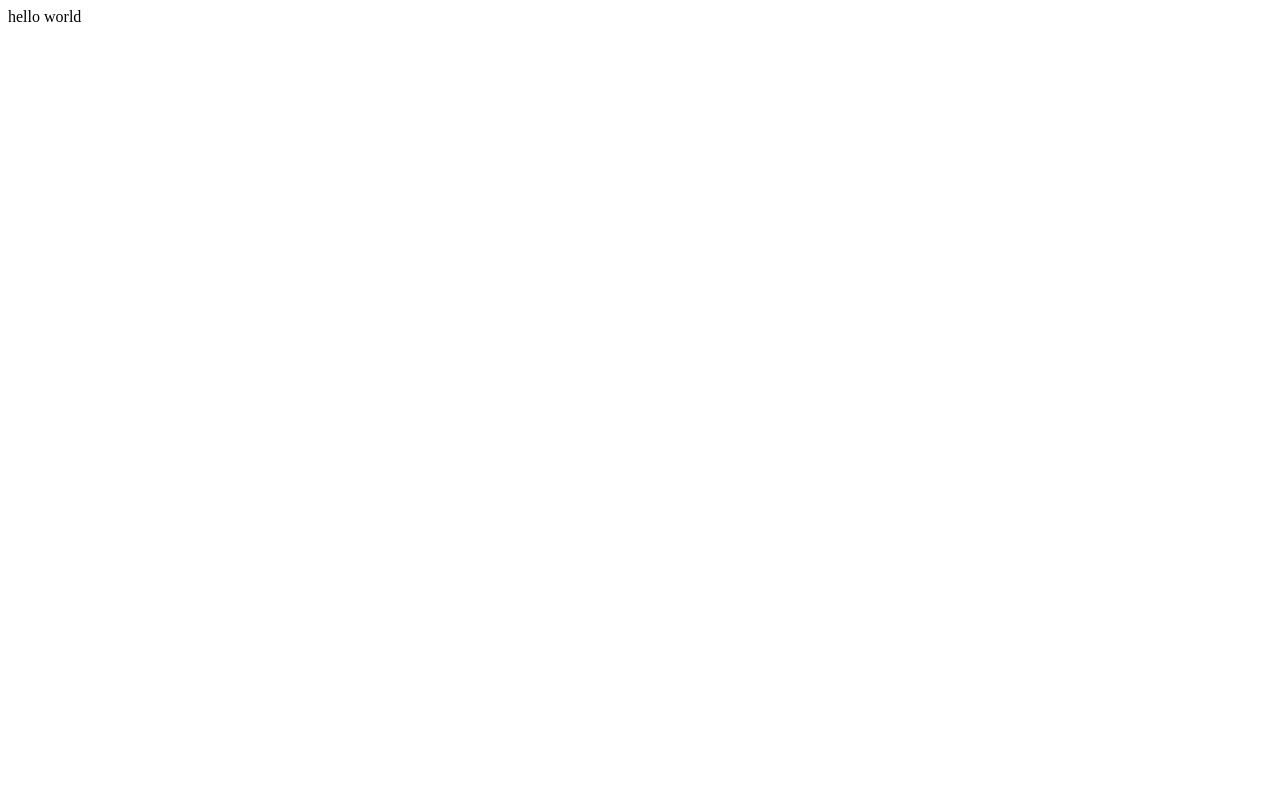
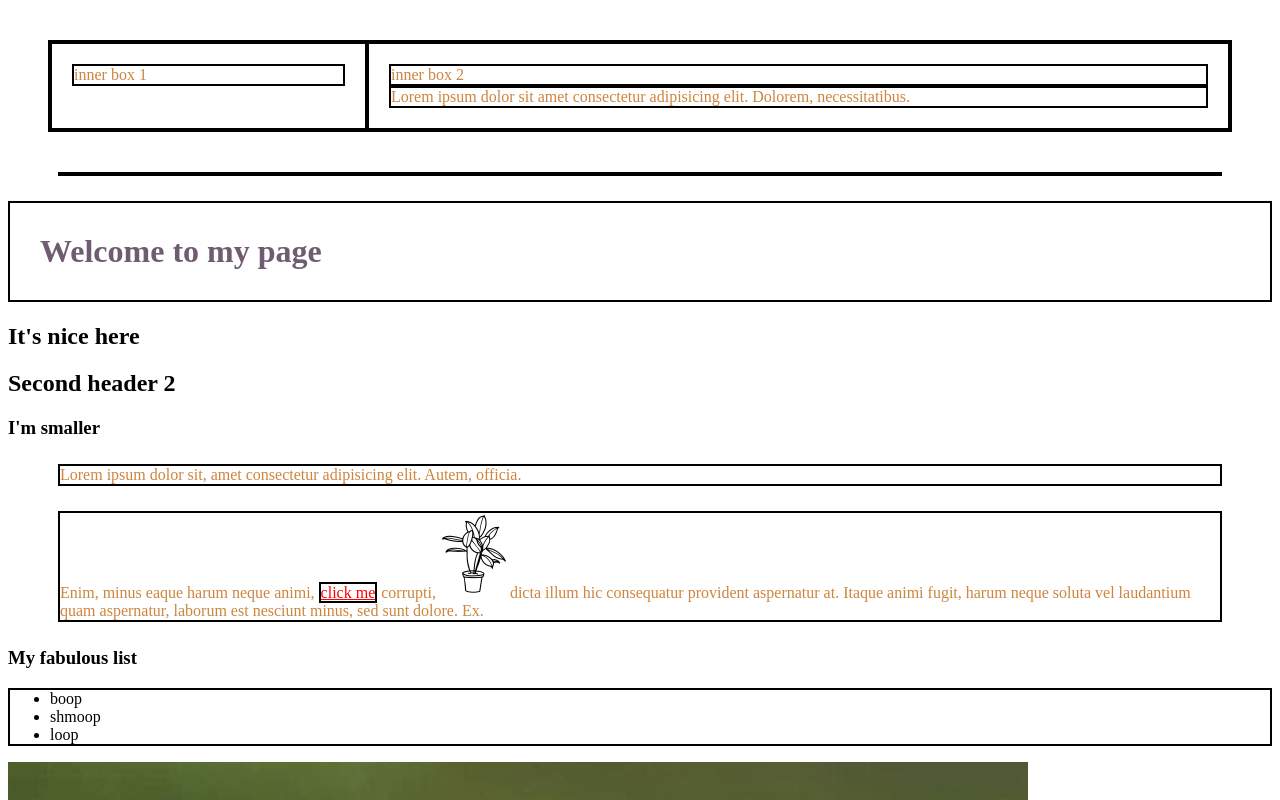
Before and after one commit to alannarisse/alannarisse.github.io, a plain HTML site: page index.html in a window 1280 px wide. Shown: the top 800 px of the page. Drawn offline with Linux system fonts and the light colour scheme.

Commit message:
added content to homepage

```diff
--- /dev/null
+++ b/css/style.css
@@ -0,0 +1,36 @@
+    h1 {
+      color:#705c70;
+      border:2px solid black;
+      padding: 30px;
+    }
+    p {
+      color:peru;
+      margin: 25px 50px;
+      border:2px solid black;
+    }
+    a {
+      color: red;
+      border:2px solid black;
+    }
+    div {
+      border:2px solid black;
+    }
+    ul {
+      border:2px solid black;
+    }
+    .flexfun {
+      display:flex;
+      margin:40px;
+    }
+    .flexfun .column {
+      padding:20px;
+    }
+    .flexfun p {
+      margin:0;
+    }
+    .column1 {
+      flex:25%;
+    }
+    .column2 {
+      flex:75%;
+    }
--- a/index.html
+++ b/index.html
@@ -1 +1,41 @@
-hello world
+<!DOCTYPE html>
+<html lang="en">
+<head>
+  <meta charset="UTF-8">
+  <meta name="viewport" content="width=device-width, initial-scale=1.0">
+  <title>Alanna's Homepage</title>
+  <link rel="stylesheet" href="/css/style.css">
+</head>
+<body>
+
+  <div class="flexfun">
+    <div class="column column1">
+      <p>inner box 1</p>
+    </div>
+    <div class="column column2">
+      <p>inner box 2</p>
+      <p>Lorem ipsum dolor sit amet consectetur adipisicing elit. Dolorem, necessitatibus.</p>
+    </div>
+  </div>
+  <p class="red-text-underline"></p>
+  <h1>Welcome to my page</h1>
+  <h2>It's nice here</h2>
+  <h2>Second header 2</h2>
+  <h3>I'm smaller</h3>
+  <p>Lorem ipsum dolor sit, amet consectetur adipisicing elit. Autem, officia.</p>
+  <p>Enim, minus eaque harum neque animi, <a href="https://google.com" target="_blank">click me</a> corrupti, <img src="images/noun-rubber-plant-2293417.png">dicta illum hic consequatur provident aspernatur at. Itaque animi fugit, harum neque soluta vel laudantium quam aspernatur, laborum est nesciunt minus, sed sunt dolore. Ex.</p>
+
+
+
+
+  <h3>My fabulous list</h3>
+  <ul>
+    <li>boop</li>
+    <li>shmoop</li>
+    <li>loop</li>
+  </ul>
+
+    <img src="images/racoon.jpg" alt="cute baby racoon in the grass">
+
+</body>
+</html>
```
Also changed, not shown: images/noun-rubber-plant-2293417.png (added), images/racoon.jpg (added).
